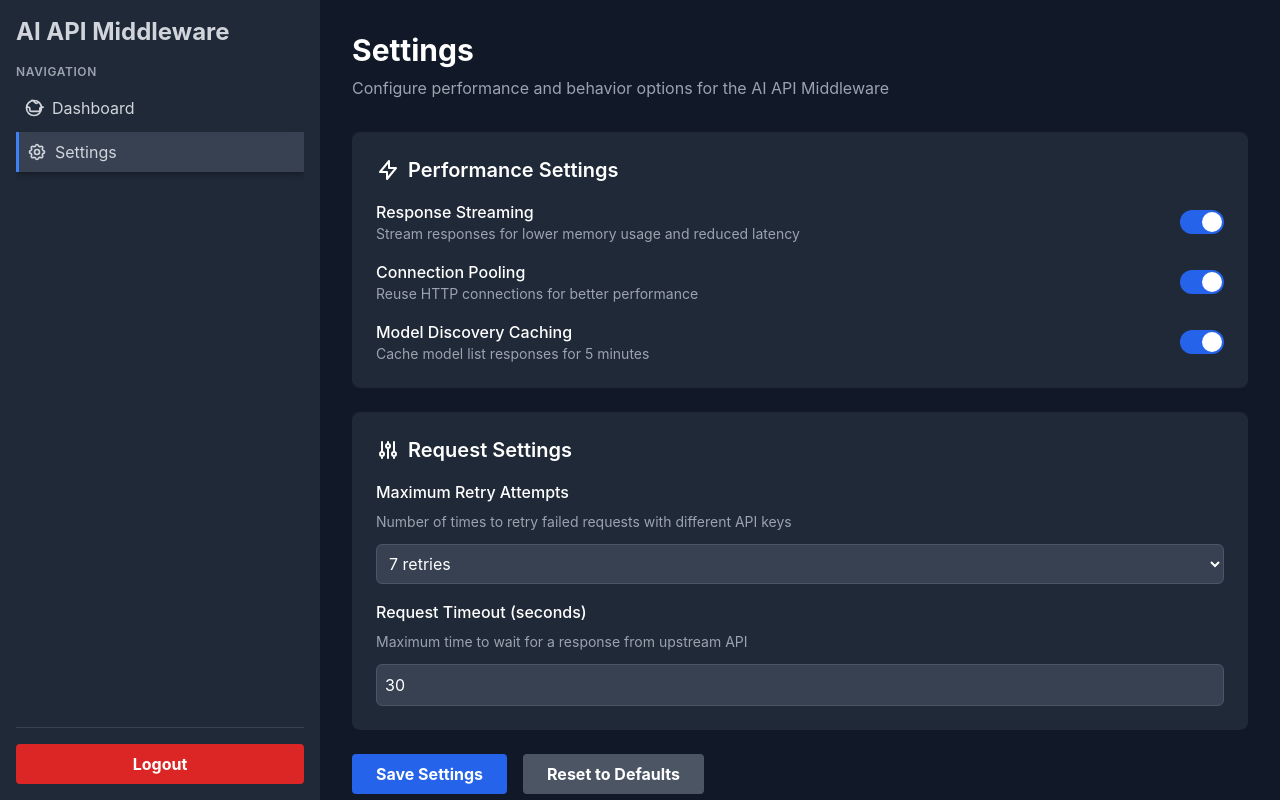
After one commit to imamfahrudin/ai-api-middleware, a Flask app: template app/templates/settings.html in a window 1280 px wide. The commit adds this page. Run offline with Flask 3, Linux system fonts and the light colour scheme; the template is opened without the code that fills it, so the values that code supplies are empty; some libraries are stand-ins or nearby versions.

Commit message:
feat: add comprehensive settings page with performance toggles
- Create new settings view accessible via dashboard sidebar
- Add settings database table with key-value storage
- Implement API endpoints for settings management (GET/POST)
- Add toggle controls for:
  * Response streaming (enable/disable streaming behavior)
  * Connection pooling (reuse HTTP connections)
  * Model discovery caching (5-minute TTL)
  * Max retry attempts (3-20 retries)
  * Request timeout (5-300 seconds)
- Update proxy.py to respect all runtime settings
- Add Settings button under Global Overview in dashboard
- Fix caching implementation to use standard Python features
- Include client-side validation and status feedback

Settings allow users to control performance optimizations in real-time
without requiring application restarts.

```diff
--- /dev/null
+++ b/app/templates/settings.html
@@ -0,0 +1,256 @@
+<!DOCTYPE html>
+<html lang="en">
+<head>
+    <meta charset="UTF-8">
+    <meta name="viewport" content="width=device-width, initial-scale=1.0">
+    <title>Settings - AI API Middleware</title>
+    <script src="https://cdn.tailwindcss.com"></script>
+    <link rel="stylesheet" href="{{ url_for('static', filename='css/dashboard.css') }}">
+</head>
+<body class="flex h-screen overflow-hidden">
+    <aside class="sidebar w-1/4 h-full p-4 flex flex-col">
+        <div class="flex justify-between items-center mb-4">
+            <h1 class="text-2xl font-bold">AI API Middleware</h1>
+        </div>
+        <nav class="flex-grow overflow-y-auto">
+            <h2 class="text-xs font-semibold text-gray-400 uppercase tracking-wider mb-2">Navigation</h2>
+            <ul class="space-y-1">
+                <li class="sidebar-item">
+                    <a href="/middleware/" class="p-2 rounded-md flex items-center gap-2 hover:bg-gray-700">
+                        <svg class="h-5 w-5" fill="none" viewBox="0 0 24 24" stroke="currentColor">
+                            <path stroke-linecap="round" stroke-linejoin="round" stroke-width="2" d="M3.055 11H5a2 2 0 012 2v1a2 2 0 002 2h8a2 2 0 002-2v-1a2 2 0 012-2h1.945M7.707 4.293l.707-.707a2 2 0 012.828 0l2.122 2.121a2 2 0 002.828 0l.707-.707M12 21a9 9 0 110-18 9 9 0 010 18z" />
+                        </svg>
+                        Dashboard
+                    </a>
+                </li>
+                <li class="sidebar-item active">
+                    <a href="/middleware/settings" class="p-2 rounded-md flex items-center gap-2 hover:bg-gray-700">
+                        <svg class="h-5 w-5" fill="none" viewBox="0 0 24 24" stroke="currentColor">
+                            <path stroke-linecap="round" stroke-linejoin="round" stroke-width="2" d="M10.325 4.317c.426-1.756 2.924-1.756 3.35 0a1.724 1.724 0 002.573 1.066c1.543-.94 3.31.826 2.37 2.37a1.724 1.724 0 001.065 2.572c1.756.426 1.756 2.924 0 3.35a1.724 1.724 0 00-1.066 2.573c.94 1.543-.826 3.31-2.37 2.37a1.724 1.724 0 00-2.572 1.065c-.426 1.756-2.924 1.756-3.35 0a1.724 1.724 0 00-2.573-1.066c-1.543.94-3.31-.826-2.37-2.37a1.724 1.724 0 00-1.065-2.572c-1.756-.426-1.756-2.924 0-3.35a1.724 1.724 0 001.066-2.573c-.94-1.543.826-3.31 2.37-2.37.996.608 2.296.07 2.572-1.065z" />
+                            <path stroke-linecap="round" stroke-linejoin="round" stroke-width="2" d="M15 12a3 3 0 11-6 0 3 3 0 016 0z" />
+                        </svg>
+                        Settings
+                    </a>
+                </li>
+            </ul>
+        </nav>
+        <div class="mt-auto pt-4 border-t border-gray-700 space-y-2">
+            <a href="/middleware/logout" class="block w-full text-center bg-red-600 hover:bg-red-700 text-white font-bold py-2 px-4 rounded">Logout</a>
+        </div>
+    </aside>
+
+    <main class="w-3/4 h-full p-8 overflow-y-auto">
+        <div class="max-w-4xl mx-auto">
+            <div class="mb-8">
+                <h1 class="text-3xl font-bold text-white mb-2">Settings</h1>
+                <p class="text-gray-400">Configure performance and behavior options for the AI API Middleware</p>
+            </div>
+
+            <!-- Performance Settings -->
+            <div class="bg-gray-800 rounded-lg p-6 mb-6">
+                <h2 class="text-xl font-semibold text-white mb-4 flex items-center gap-2">
+                    <svg class="h-6 w-6" fill="none" viewBox="0 0 24 24" stroke="currentColor">
+                        <path stroke-linecap="round" stroke-linejoin="round" stroke-width="2" d="M13 10V3L4 14h7v7l9-11h-7z" />
+                    </svg>
+                    Performance Settings
+                </h2>
+
+                <div class="space-y-4">
+                    <!-- Streaming Toggle -->
+                    <div class="flex items-center justify-between">
+                        <div>
+                            <h3 class="text-white font-medium">Response Streaming</h3>
+                            <p class="text-gray-400 text-sm">Stream responses for lower memory usage and reduced latency</p>
+                        </div>
+                        <label class="relative inline-flex items-center cursor-pointer">
+                            <input type="checkbox" id="streaming-toggle" class="sr-only peer" checked>
+                            <div class="w-11 h-6 bg-gray-600 peer-focus:outline-none peer-focus:ring-4 peer-focus:ring-blue-300 rounded-full peer peer-checked:after:translate-x-full peer-checked:after:border-white after:content-[''] after:absolute after:top-[2px] after:left-[2px] after:bg-white after:rounded-full after:h-5 after:w-5 after:transition-all peer-checked:bg-blue-600"></div>
+                        </label>
+                    </div>
+
+                    <!-- Connection Pooling Toggle -->
+                    <div class="flex items-center justify-between">
+                        <div>
+                            <h3 class="text-white font-medium">Connection Pooling</h3>
+                            <p class="text-gray-400 text-sm">Reuse HTTP connections for better performance</p>
+                        </div>
+                        <label class="relative inline-flex items-center cursor-pointer">
+                            <input type="checkbox" id="connection-pooling-toggle" class="sr-only peer" checked>
+                            <div class="w-11 h-6 bg-gray-600 peer-focus:outline-none peer-focus:ring-4 peer-focus:ring-blue-300 rounded-full peer peer-checked:after:translate-x-full peer-checked:after:border-white after:content-[''] after:absolute after:top-[2px] after:left-[2px] after:bg-white after:rounded-full after:h-5 after:w-5 after:transition-all peer-checked:bg-blue-600"></div>
+                        </label>
+                    </div>
+
+                    <!-- Model Discovery Caching Toggle -->
+                    <div class="flex items-center justify-between">
+                        <div>
+                            <h3 class="text-white font-medium">Model Discovery Caching</h3>
+                            <p class="text-gray-400 text-sm">Cache model list responses for 5 minutes</p>
+                        </div>
+                        <label class="relative inline-flex items-center cursor-pointer">
+                            <input type="checkbox" id="model-cache-toggle" class="sr-only peer" checked>
+                            <div class="w-11 h-6 bg-gray-600 peer-focus:outline-none peer-focus:ring-4 peer-focus:ring-blue-300 rounded-full peer peer-checked:after:translate-x-full peer-checked:after:border-white after:content-[''] after:absolute after:top-[2px] after:left-[2px] after:bg-white after:rounded-full after:h-5 after:w-5 after:transition-all peer-checked:bg-blue-600"></div>
+                        </label>
+                    </div>
+                </div>
+            </div>
+
+            <!-- Request Settings -->
+            <div class="bg-gray-800 rounded-lg p-6 mb-6">
+                <h2 class="text-xl font-semibold text-white mb-4 flex items-center gap-2">
+                    <svg class="h-6 w-6" fill="none" viewBox="0 0 24 24" stroke="currentColor">
+                        <path stroke-linecap="round" stroke-linejoin="round" stroke-width="2" d="M12 6V4m0 2a2 2 0 100 4m0-4a2 2 0 110 4m-6 8a2 2 0 100-4m0 4a2 2 0 110-4m0 4v2m0-6V4m6 6v10m6-2a2 2 0 100-4m0 4a2 2 0 110-4m0 4v2m0-6V4" />
+                    </svg>
+                    Request Settings
+                </h2>
+
+                <div class="space-y-4">
+                    <!-- Max Retries -->
+                    <div>
+                        <h3 class="text-white font-medium mb-2">Maximum Retry Attempts</h3>
+                        <p class="text-gray-400 text-sm mb-3">Number of times to retry failed requests with different API keys</p>
+                        <select id="max-retries-select" class="w-full bg-gray-700 text-white rounded-md p-2 border border-gray-600 focus:outline-none focus:ring-2 focus:ring-blue-500">
+                            <option value="3">3 retries</option>
+                            <option value="5">5 retries</option>
+                            <option value="7" selected>7 retries</option>
+                            <option value="10">10 retries</option>
+                        </select>
+                    </div>
+
+                    <!-- Request Timeout -->
+                    <div>
+                        <h3 class="text-white font-medium mb-2">Request Timeout (seconds)</h3>
+                        <p class="text-gray-400 text-sm mb-3">Maximum time to wait for a response from upstream API</p>
+                        <input type="number" id="request-timeout-input" class="w-full bg-gray-700 text-white rounded-md p-2 border border-gray-600 focus:outline-none focus:ring-2 focus:ring-blue-500" value="30" min="5" max="300">
+                    </div>
+                </div>
+            </div>
+
+            <!-- Actions -->
+            <div class="flex gap-4">
+                <button id="save-settings-btn" class="bg-blue-600 hover:bg-blue-700 text-white font-bold py-2 px-6 rounded">
+                    Save Settings
+                </button>
+                <button id="reset-settings-btn" class="bg-gray-600 hover:bg-gray-700 text-white font-bold py-2 px-6 rounded">
+                    Reset to Defaults
+                </button>
+            </div>
+
+            <!-- Status Messages -->
+            <div id="settings-status" class="hidden mt-4 p-4 rounded-md"></div>
+        </div>
+    </main>
+
+    <script>
+        // Default settings
+        const defaultSettings = {
+            streaming_enabled: true,
+            connection_pooling_enabled: true,
+            model_cache_enabled: true,
+            max_retries: 7,
+            request_timeout: 30
+        };
+
+        // Load settings from localStorage and server
+        let currentSettings = { ...defaultSettings };
+        const savedSettings = localStorage.getItem('middleware_settings');
+        if (savedSettings) {
+            currentSettings = { ...defaultSettings, ...JSON.parse(savedSettings) };
+        }
+
+        // Load settings from server
+        async function loadSettingsFromServer() {
+            try {
+                const response = await fetch('/middleware/api/settings');
+                if (response.ok) {
+                    const serverSettings = await response.json();
+                    currentSettings = { ...defaultSettings, ...serverSettings };
+                    initializeUI();
+                }
+            } catch (error) {
+                console.error('Failed to load settings from server:', error);
+            }
+        }
+
+        // Initialize UI with current settings
+        function initializeUI() {
+            document.getElementById('streaming-toggle').checked = currentSettings.streaming_enabled;
+            document.getElementById('connection-pooling-toggle').checked = currentSettings.connection_pooling_enabled;
+            document.getElementById('model-cache-toggle').checked = currentSettings.model_cache_enabled;
+            document.getElementById('max-retries-select').value = currentSettings.max_retries;
+            document.getElementById('request-timeout-input').value = currentSettings.request_timeout;
+        }
+
+        // Save settings to localStorage and API
+        async function saveSettings() {
+            currentSettings = {
+                streaming_enabled: document.getElementById('streaming-toggle').checked,
+                connection_pooling_enabled: document.getElementById('connection-pooling-toggle').checked,
+                model_cache_enabled: document.getElementById('model-cache-toggle').checked,
+                max_retries: parseInt(document.getElementById('max-retries-select').value),
+                request_timeout: parseInt(document.getElementById('request-timeout-input').value)
+            };
+
+            // Save to localStorage
+            localStorage.setItem('middleware_settings', JSON.stringify(currentSettings));
+
+            // Send to server
+            try {
+                const response = await fetch('/middleware/api/settings', {
+                    method: 'POST',
+                    headers: {
+                        'Content-Type': 'application/json',
+                    },
+                    body: JSON.stringify(currentSettings)
+                });
+
+                if (response.ok) {
+                    showStatus('Settings saved successfully!', 'success');
+                } else {
+                    showStatus('Failed to save settings on server', 'error');
+                }
+            } catch (error) {
+                showStatus('Error saving settings: ' + error.message, 'error');
+            }
+        }
+
+        // Reset settings to defaults
+        function resetSettings() {
+            currentSettings = { ...defaultSettings };
+            localStorage.setItem('middleware_settings', JSON.stringify(currentSettings));
+            initializeUI();
+            showStatus('Settings reset to defaults', 'info');
+        }
+
+        // Show status message
+        function showStatus(message, type) {
+            const statusEl = document.getElementById('settings-status');
+            statusEl.textContent = message;
+            statusEl.className = 'mt-4 p-4 rounded-md';
+
+            if (type === 'success') {
+                statusEl.classList.add('bg-green-900', 'text-green-200');
+            } else if (type === 'error') {
+                statusEl.classList.add('bg-red-900', 'text-red-200');
+            } else {
+                statusEl.classList.add('bg-blue-900', 'text-blue-200');
+            }
+
+            statusEl.classList.remove('hidden');
+
+            // Auto-hide after 5 seconds
+            setTimeout(() => {
+                statusEl.classList.add('hidden');
+            }, 5000);
+        }
+
+        // Event listeners
+        document.getElementById('save-settings-btn').addEventListener('click', saveSettings);
+        document.getElementById('reset-settings-btn').addEventListener('click', resetSettings);
+
+        // Initialize on page load
+        document.addEventListener('DOMContentLoaded', function() {
+            loadSettingsFromServer();
+        });
+    </script>
+</body>
+</html>
--- a/main.py
+++ b/main.py
@@ -78,6 +78,12 @@ app.register_blueprint(proxy_bp)
 def dashboard():
     return render_template('dashboard.html')
 
+# --- Settings Route ---
+@app.route('/middleware/settings')
+@login_required
+def settings():
+    return render_template('settings.html')
+
 # --- Main Execution ---
 if __name__ == '__main__':
     port = int(os.environ.get('PORT', 5000))
```
Also changed, not shown: app/api_routes.py (+152 -0 lines), app/database.py (+77 -0 lines), app/proxy.py (+113 -55 lines), app/templates/dashboard.html (+19 -4 lines).
